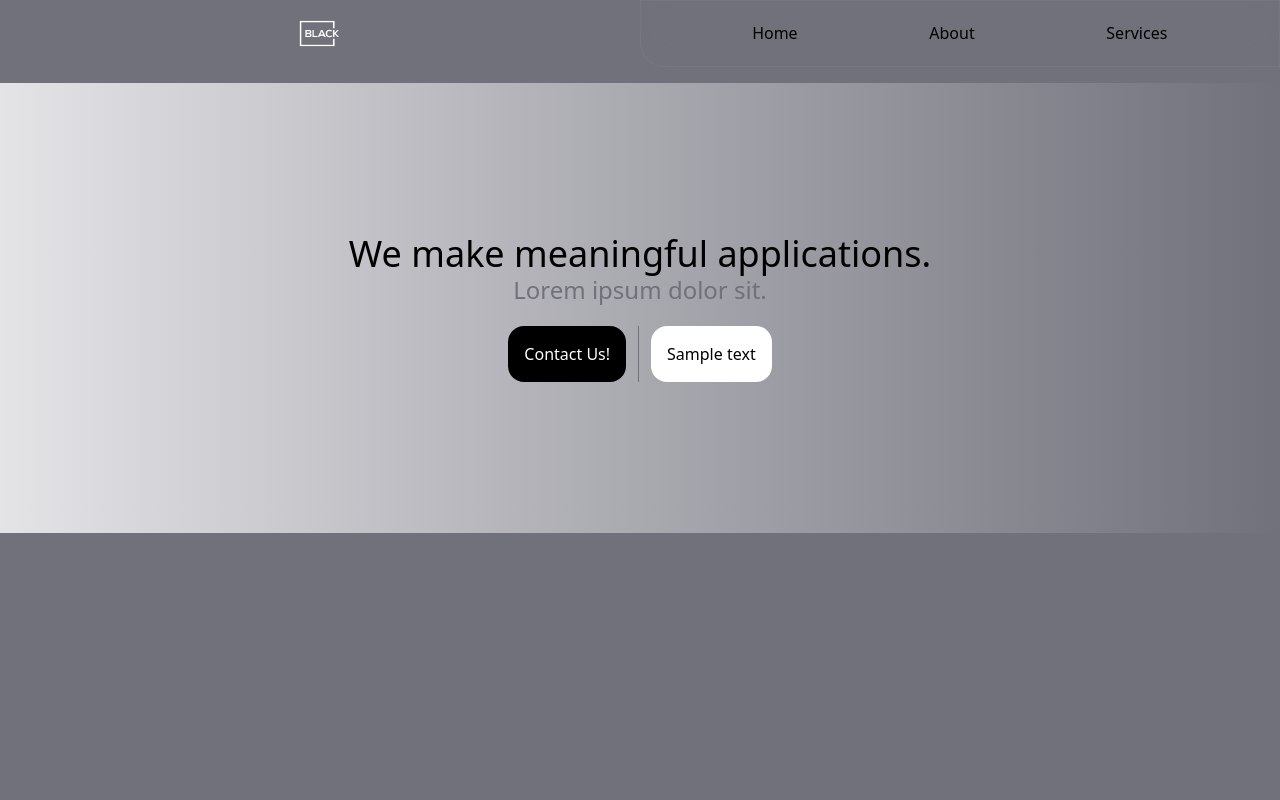
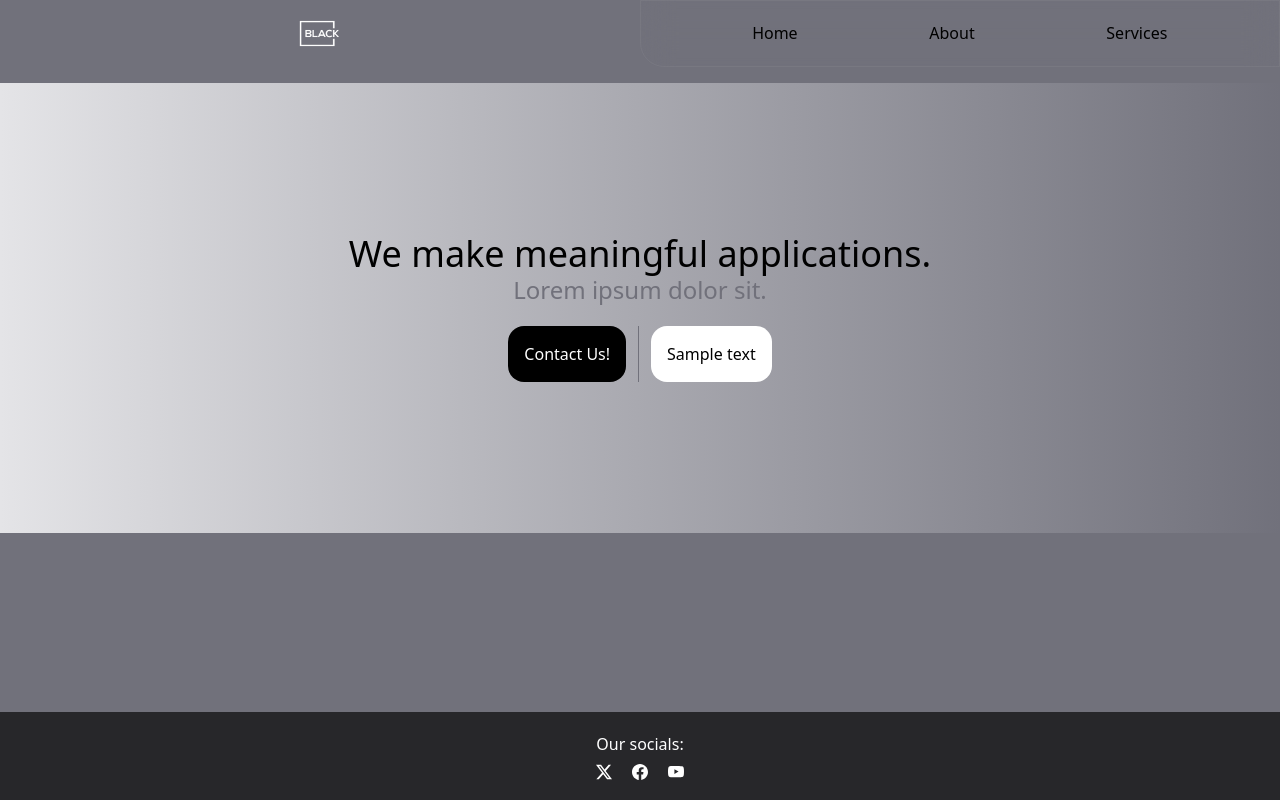
Before and after one commit to Exterval/My-First-Tailwind-Site, a React (Vite) app in the folder webapp/: page / in a window 1280 px wide. Built offline with nearby package versions, Linux system fonts and the light colour scheme.

Commit message:
added footer component and icons

```diff
--- a/webapp/package.json
+++ b/webapp/package.json
@@ -10,9 +10,11 @@
     "preview": "vite preview"
   },
   "dependencies": {
+    "@heroicons/react": "^2.2.0",
     "@tailwindcss/vite": "^4.1.16",
     "react": "^19.1.1",
     "react-dom": "^19.1.1",
+    "react-icons": "^5.5.0",
     "tailwindcss": "^4.1.16"
   },
   "devDependencies": {
--- a/webapp/src/App.jsx
+++ b/webapp/src/App.jsx
@@ -3,6 +3,7 @@ import './App.css'
 import Wrapper from './components/Wrapper'
 import NavBar from './components/NavBar'
 import Main from './sections/Main'
+import Footer from './components/Footer'
 
 function App() {
 
@@ -10,6 +11,7 @@ function App() {
     <Wrapper>
       <NavBar />
       <Main />
+      <Footer />
     </Wrapper>
   )
 }
--- a/webapp/src/components/Footer.jsx
+++ b/webapp/src/components/Footer.jsx
@@ -1,4 +1,17 @@
+import { BsTwitterX } from "react-icons/bs";
+import { BsFacebook } from "react-icons/bs";
+import { BsYoutube } from "react-icons/bs";
+
 export default function Footer() {
     /* Footer here */
-    return(<></>)
+    return(
+    <div className="bottom-0 w-full h-fit bg-zinc-800 fixed p-5 text-center">
+        <p className="text-white">Our socials:</p>
+        <div className="text-white m-auto w-32 mt-2" style={{display:"flex", justifyContent:"space-evenly", alignItems:"center"}}>
+            <a href="#"><BsTwitterX /></a>
+            <a href="#"><BsFacebook /></a>
+            <a href="#"><BsYoutube /></a>
+        </div>
+    </div>
+    )
 };
```
Also changed, not shown: 1 other file (tests, documents, lock files or other folders).
